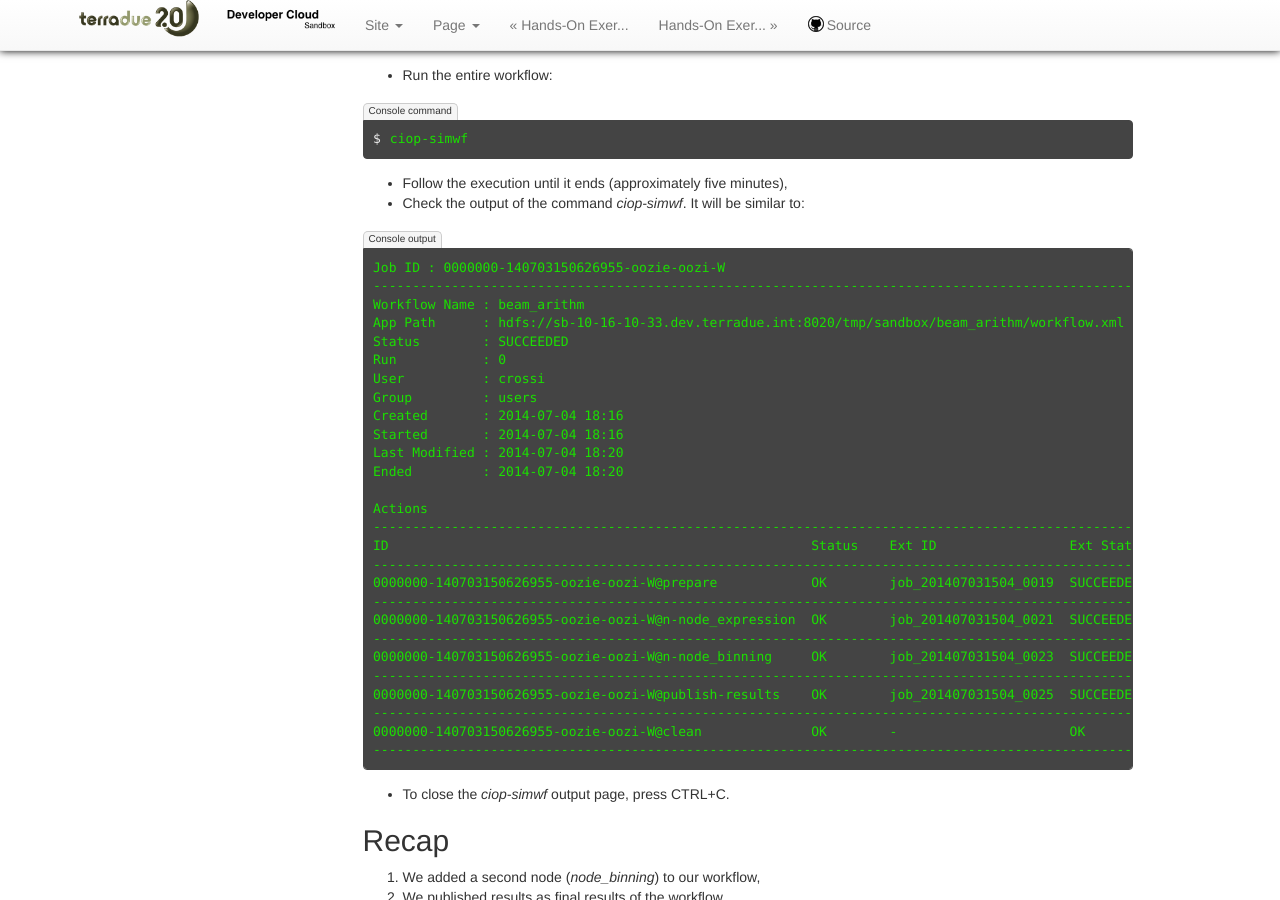
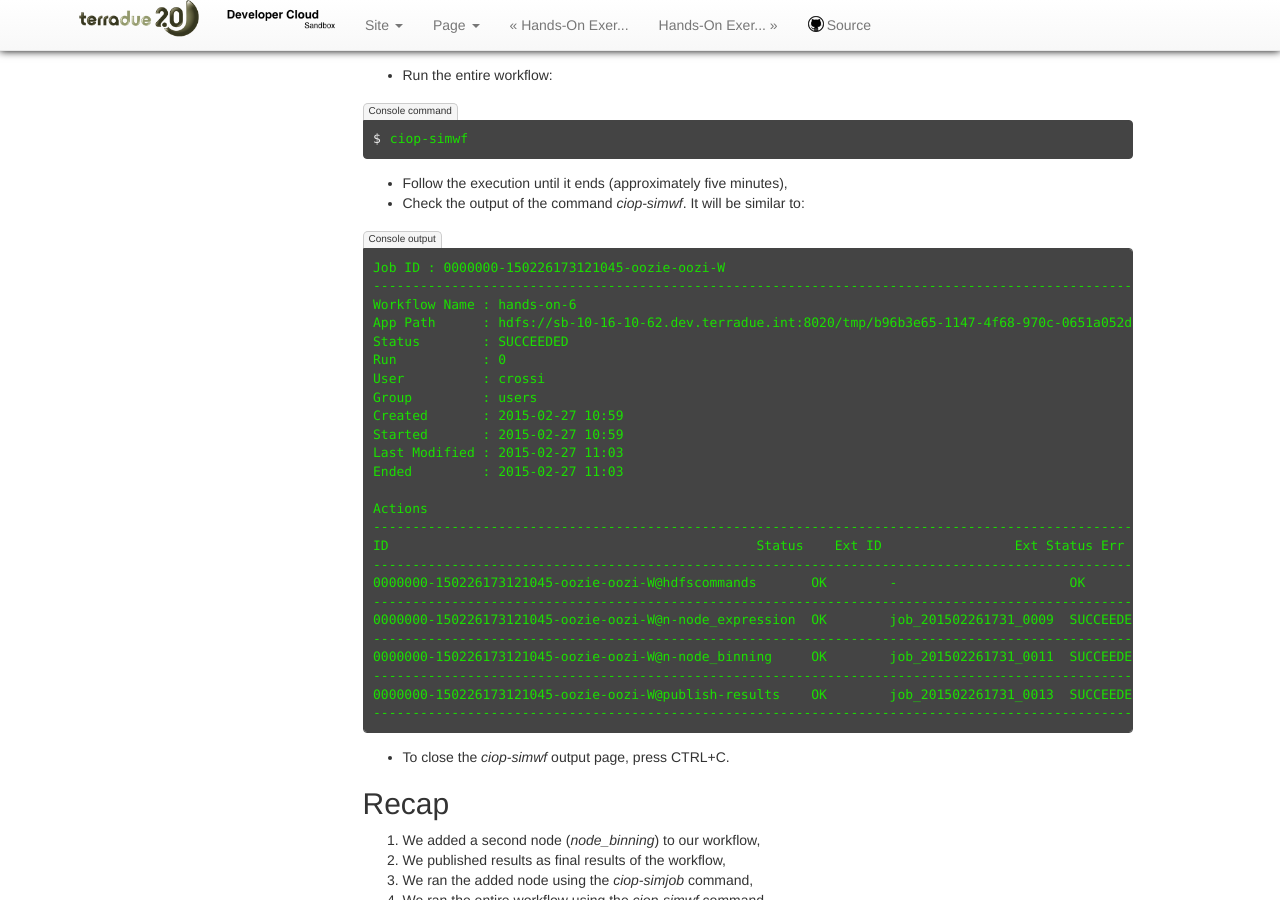
Before and after one commit to Terradue/doc-developer-sandbox, a Sphinx documentation site: the page built from source/developer/multinode.rst, in a window 1280 px wide and 900 px high, scrolled down 2245 px. Built offline with Sphinx 7.4.7, drawn with Linux system fonts in a browser that asks for light colours; pages that are not in the unit, such as notebooks, are missing from menus.

Commit message:
Added output to Hands-On 6

```diff
--- a/source/developer/browseresults.rst
+++ b/source/developer/browseresults.rst
@@ -47,6 +47,8 @@ Browse the results
 * Click on the link *ciop*,
 
 * Click on the link *run*,
+
+* Click on the link *hands-on8*,
 
 * Click on the link representing the workflow id (e.g., *0000000-140703150626955-oozie-oozi-W*),
 
--- a/source/developer/debug-multinode.rst
+++ b/source/developer/debug-multinode.rst
@@ -19,7 +19,7 @@ Install the Hands-On
 
   cd
   cd dcs-hands-on
-  mvn install -D hands.on=7 -P bash
+  mvn clean install -D hands.on=7 -P bash
 
 Run the workflow
 ================
--- a/source/developer/multinode.rst
+++ b/source/developer/multinode.rst
@@ -134,33 +134,31 @@ The output will be similar to:
 
 .. code-block:: console-output
 
-  Job ID : 0000000-140703150626955-oozie-oozi-W
+  Job ID : 0000000-150226173121045-oozie-oozi-W
   ------------------------------------------------------------------------------------------------------
-  Workflow Name : beam_arithm
-  App Path      : hdfs://sb-10-16-10-33.dev.terradue.int:8020/tmp/sandbox/beam_arithm/workflow.xml
+  Workflow Name : hands-on-6
+  App Path      : hdfs://sb-10-16-10-62.dev.terradue.int:8020/tmp/b96b3e65-1147-4f68-970c-0651a052d9behands-on-6/workflow.xml
   Status        : SUCCEEDED
   Run           : 0
   User          : crossi
   Group         : users
-  Created       : 2014-07-04 18:16
-  Started       : 2014-07-04 18:16
-  Last Modified : 2014-07-04 18:20
-  Ended         : 2014-07-04 18:20
+  Created       : 2015-02-27 10:59
+  Started       : 2015-02-27 10:59
+  Last Modified : 2015-02-27 11:03
+  Ended         : 2015-02-27 11:03
 
   Actions
-  -------------------------------------------------------------------------------------------------------
-  ID                                                      Status    Ext ID                 Ext Status Err Code
-  -------------------------------------------------------------------------------------------------------
-  0000000-140703150626955-oozie-oozi-W@prepare            OK        job_201407031504_0019  SUCCEEDED  -
-  -------------------------------------------------------------------------------------------------------
-  0000000-140703150626955-oozie-oozi-W@n-node_expression  OK        job_201407031504_0021  SUCCEEDED  -
-  -------------------------------------------------------------------------------------------------------
-  0000000-140703150626955-oozie-oozi-W@n-node_binning     OK        job_201407031504_0023  SUCCEEDED  -
-  -------------------------------------------------------------------------------------------------------
-  0000000-140703150626955-oozie-oozi-W@publish-results    OK        job_201407031504_0025  SUCCEEDED  -
-  -------------------------------------------------------------------------------------------------------
-  0000000-140703150626955-oozie-oozi-W@clean              OK        -                      OK         -
-  -------------------------------------------------------------------------------------------------------
+  ------------------------------------------------------------------------------------------------------
+  ID                                               Status    Ext ID                 Ext Status Err Code
+  ------------------------------------------------------------------------------------------------------
+  0000000-150226173121045-oozie-oozi-W@hdfscommands       OK        -                      OK         -
+  ------------------------------------------------------------------------------------------------------
+  0000000-150226173121045-oozie-oozi-W@n-node_expression  OK        job_201502261731_0009  SUCCEEDED  -
+  ------------------------------------------------------------------------------------------------------
+  0000000-150226173121045-oozie-oozi-W@n-node_binning     OK        job_201502261731_0011  SUCCEEDED  -
+  ------------------------------------------------------------------------------------------------------
+  0000000-150226173121045-oozie-oozi-W@publish-results    OK        job_201502261731_0013  SUCCEEDED  -
+  ------------------------------------------------------------------------------------------------------
 
 * To close the *ciop-simwf* output page, press CTRL+C.
 
```
Also changed, not shown: other parts of source/developer/browseresults.rst (+1 -1 lines).
